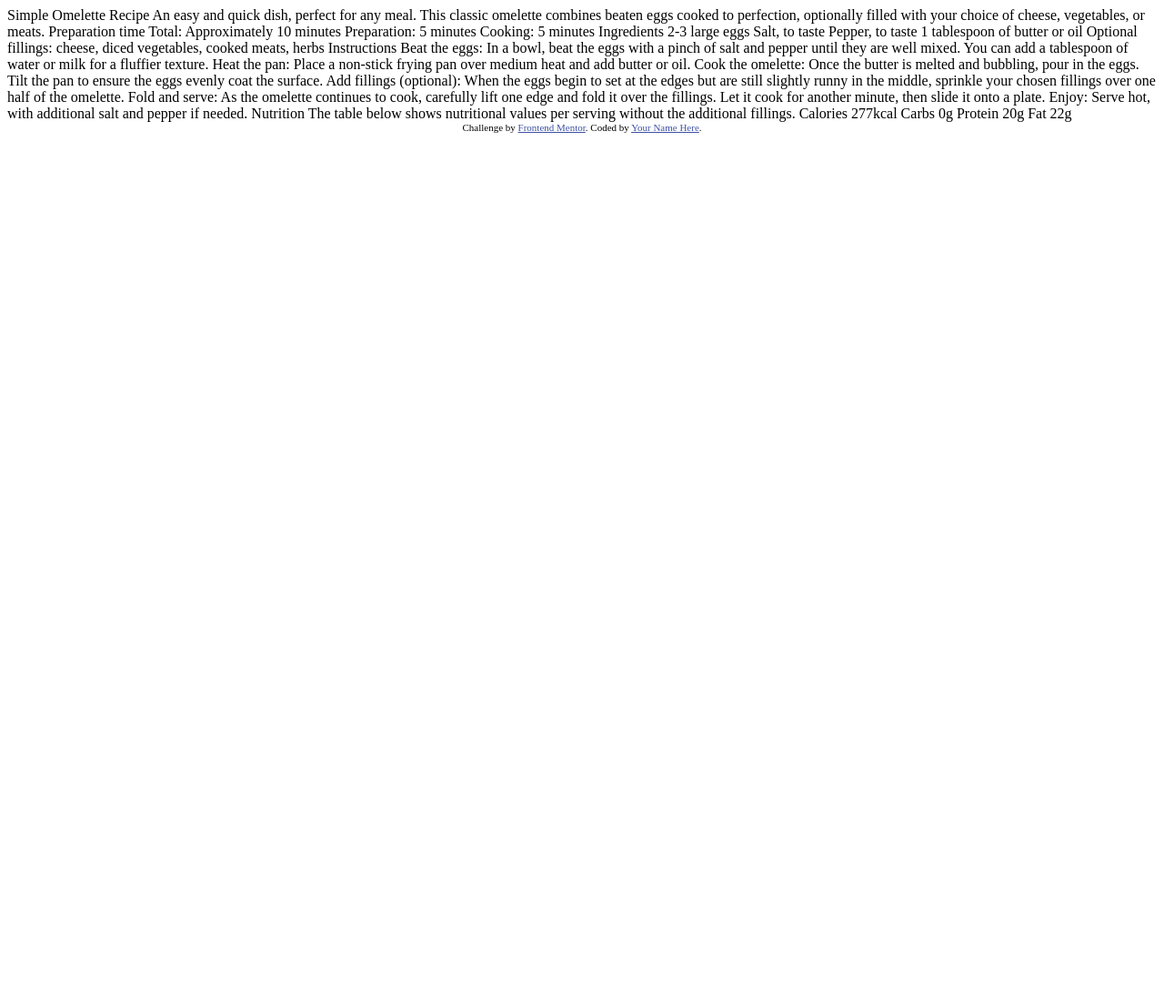
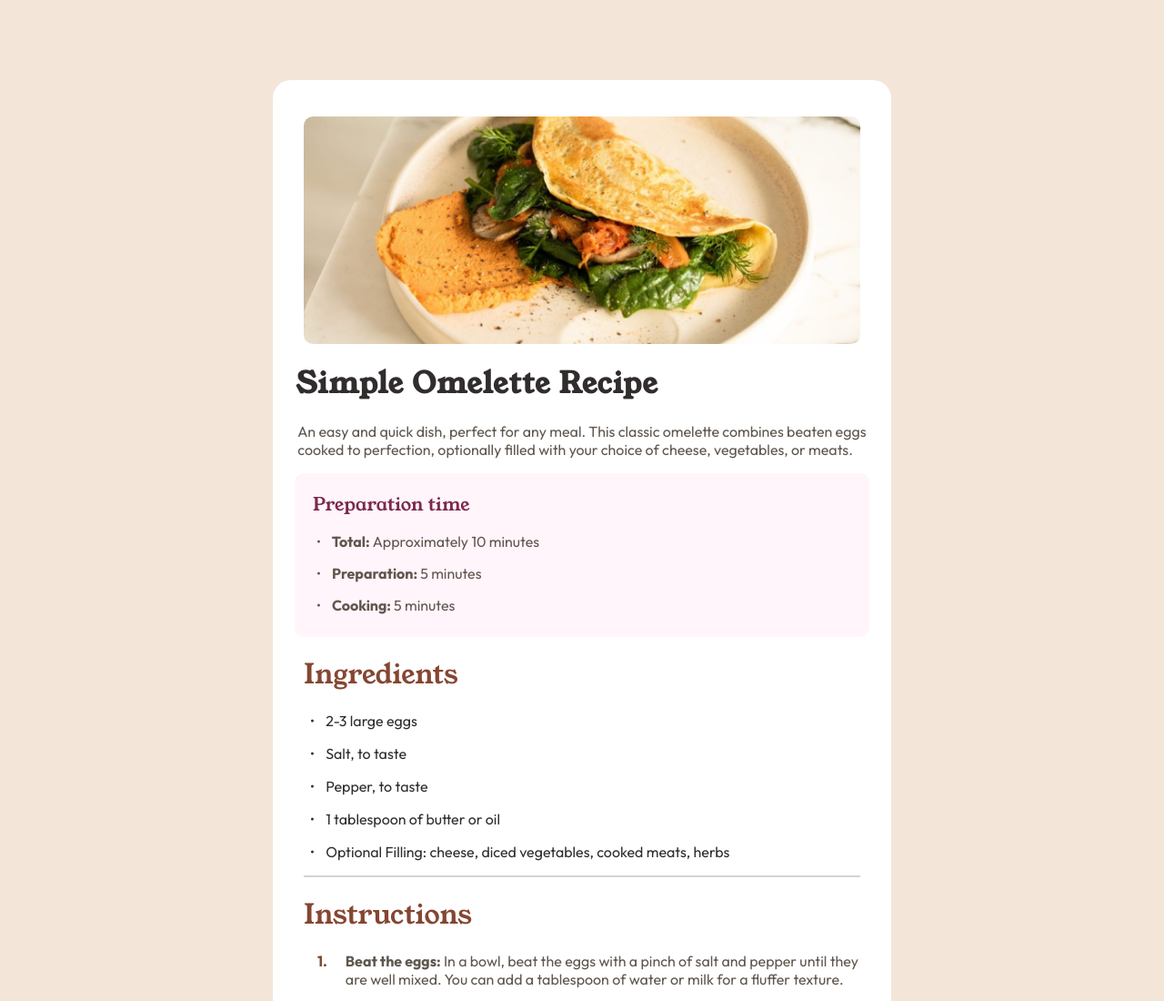
Before and after one commit to flapps-ind/frontendmentor-project-4, a plain HTML site: page index.html in a window 1280 px wide. Shown: the top 1100 px of the page at 91% size. Before the commit the page ends 800 px from the top, so only its background shows below. Drawn offline with Linux system fonts and the light colour scheme.

Commit message:
final commit

```diff
--- a/index.html
+++ b/index.html
@@ -2,76 +2,120 @@
 <html lang="en">
 <head>
   <meta charset="UTF-8">
-  <meta name="viewport" content="width=device-width, initial-scale=1.0"> <!-- displays site properly based on user's device -->
+  <meta name="viewport" content="width=device-width, initial-scale=1.0">
+  <link rel="stylesheet" href="styles.css">
+  <title>Recipe-card</title>
+</head>
+  <body>
+    <div class="container" id="class">
+      <img class="image" src="assets/images/image-omelette.jpeg" alt="">
+      <div class="title">
+        <h1>
+        Simple Omelette Recipe
+      </h1>
+      </div>
+      <div class="para" id="">
+        <p>An easy and quick dish, perfect for any meal. This classic omelette combines beaten eggs cooked to perfection, optionally filled with your choice of cheese, vegetables, or meats.</p>
+      </div>
+      <div class="pinkBox">
+        <p class="pinkBox-title">Preparation time</p>
+        <p class="pinkBox-text"><b>&#183;</b>&nbsp;&nbsp;&nbsp;<b>
+          Total:
+        </b>
+         Approximately 10 minutes
+        </p>
+        <p class="pinkBox-text"><b>&#183;</b>&nbsp;&nbsp;&nbsp;<b>
+          Preparation:
+        </b>
+         5 minutes
+        </p>
+        <p class="pinkBox-text"><b>&#183;</b>&nbsp;&nbsp;&nbsp;<b>
+          Cooking:
+        </b>
+         5 minutes
+        </p>
 
-  <link rel="icon" type="image/png" sizes="32x32" href="./assets/images/favicon-32x32.png">
+      </div>
 
-  <title>Frontend Mentor | Recipe page</title>
+      <div class="ingredientBox">
+        <p class="ingredientBox-title">Ingredients</p>
+        <p class="ingredientBox-text"><b>&#183;</b>&nbsp;&nbsp;&nbsp;
+         2-3 large eggs
+        </p>
+        <p class="ingredientBox-text"><b>&#183;</b>&nbsp;&nbsp;&nbsp;
+          Salt, to taste
+        </p>
+        <p class="ingredientBox-text"><b>&#183;</b>&nbsp;&nbsp;&nbsp;
+         Pepper, to taste
+        </p>
+        <p class="ingredientBox-text"><b>&#183;</b>&nbsp;&nbsp;&nbsp;
+          1 tablespoon of butter or oil
+        </p>
+        <p class="ingredientBox-text"><b>&#183;</b>&nbsp;&nbsp;&nbsp;
+          Optional Filling: cheese, diced vegetables, cooked meats, herbs
+        </p>
+      </div>
 
-  <!-- Feel free to remove these styles or customise in your own stylesheet 👍 -->
-  <style>
-    .attribution { font-size: 11px; text-align: center; }
-    .attribution a { color: hsl(228, 45%, 44%); }
-  </style>
-</head>
-<body>
+      <div class="instructionBox">
+        <p class="ingredientBox-title margin-down">Instructions</p>
+        <div class="instructionBox-text" id="">
+          <div class="number"><b>1.</b></div>
+          <div class="instruction"><p style="margin-bottom: 0px;"><b>Beat the eggs:</b> In a bowl, beat the eggs with a pinch of salt and pepper until they are well mixed. You can add a tablespoon of water or milk for a fluffer texture.</p></div>
 
-  Simple Omelette Recipe
+        </div>
+         <div class="instructionBox-text" id="">
+          <div class="number"><b>2.</b></div>
+          <div class="instruction"><p style="margin-bottom: 0px; margin-top: 10px;"><b>Heat the pan:</b> Place a non-stick frying pan over medium heat and add butter or oil.</p></div>
 
-  An easy and quick dish, perfect for any meal. This classic omelette combines beaten eggs cooked
-  to perfection, optionally filled with your choice of cheese, vegetables, or meats.
+        </div>
+         <div class="instructionBox-text" id="">
+          <div class="number"><b>3.</b></div>
+          <div class="instruction"><p style="margin-bottom: 0px; margin-top: 10px;"><b>Cook the omelette:</b> Once the butter is melted and bubbling, pour in the eggs. Tilt the pan to ensure the eggs evenly coat the surface.</p></div>
 
-  Preparation time
+        </div>
+         <div class="instructionBox-text" id="">
+          <div class="number"><b>4.</b></div>
+          <div class="instruction"><p style="margin-bottom: 0px; margin-top: 10px;"><b>Add fillings:</b> When the eggs begin to set at the edges but are still slightly runny in the middle, sprinkle your chosen fillings over one half of the omelette.</p></div>
 
-  Total: Approximately 10 minutes
-  Preparation: 5 minutes
-  Cooking: 5 minutes
+        </div>
+         <div class="instructionBox-text" id="">
+          <div class="number"><b>5.</b></div>
+          <div class="instruction"><p style="margin-bottom: 0px; margin-top: 10px;"><b>Fold and serve:</b> As the omelette continues to cook, carefully lift one edge and fold it  over the fillings. Let it cook for another minute, then slide it onto a plate.</p></div>
 
-  Ingredients
+        </div>
+         <div class="instructionBox-text" id="">
+          <div class="number"><b>6.</b></div>
+          <div class="instruction"><p style="margin-bottom: 0px; margin-top: 10px;"><b>Enjoy:</b> Serve hot, with additional salt and pepper if needed.</p></div>
 
-  2-3 large eggs
-  Salt, to taste
-  Pepper, to taste
-  1 tablespoon of butter or oil
-  Optional fillings: cheese, diced vegetables, cooked meats, herbs
+        </div>
+      </div>
 
-  Instructions
+      <div class="nutritionBox">
+        <div class="ingredientBox-title">
+          Nutrition
+        </div>
+        <div class="nutritionBox-subtitle">
+          The table below shows nutritional values per serving without the additional fillings.
+        </div>
+        <div class="nutritionBox-table">
+          <div class="nutrients" style="color: var(--oakBrown)">Calories</div>
+          <div class="calorie" style="color: var(--brown); font-weight: bold;">277kcal</div>
+        </div>
+        <div class="nutritionBox-table">
+          <div class="nutrients" style="color: var(--oakBrown)">Carbs</div>
+          <div class="calorie" style="color: var(--brown); font-weight: bold; margin-right: 35px;">0g</div>
+        </div>
+        <div class="nutritionBox-table">
+          <div class="nutrients" style="color: var(--oakBrown)">Protein</div>
+          <div class="calorie" style="color: var(--brown); font-weight: bold; margin-right: 25px;">20g</div>
+        </div>
+        <div class="nutritionBox-table" style=" border: none;">
+          <div class="nutrients" style="color: var(--oakBrown)">Fat</div>
+          <div class="calorie" style="color: var(--brown); font-weight: bold; margin-right: 25px;">22g</div>
 
-  Beat the eggs: In a bowl, beat the eggs with a pinch of salt and pepper until they are well mixed.
-  You can add a tablespoon of water or milk for a fluffier texture.
+      </div>
 
-  Heat the pan: Place a non-stick frying pan over medium heat and add butter or oil.
 
-  Cook the omelette: Once the butter is melted and bubbling, pour in the eggs. Tilt the pan to ensure
-  the eggs evenly coat the surface.
-
-  Add fillings (optional): When the eggs begin to set at the edges but are still slightly runny in the
-  middle, sprinkle your chosen fillings over one half of the omelette.
-
-  Fold and serve: As the omelette continues to cook, carefully lift one edge and fold it over the
-  fillings. Let it cook for another minute, then slide it onto a plate.
-
-  Enjoy: Serve hot, with additional salt and pepper if needed.
-
-  Nutrition
-
-  The table below shows nutritional values per serving without the additional fillings.
-
-  Calories
-  277kcal
-
-  Carbs
-  0g
-
-  Protein
-  20g
-
-  Fat
-  22g
-
-  <div class="attribution">
-    Challenge by <a href="https://www.frontendmentor.io?ref=challenge" target="_blank">Frontend Mentor</a>.
-    Coded by <a href="#">Your Name Here</a>.
-  </div>
-</body>
+    </div>
+  </body>
 </html>
--- a/styles.css
+++ b/styles.css
@@ -1,18 +1,158 @@
-@import url('https://fonts.googleapis.com/css2?family=Young+Serif&display=swap');
-
-@import url('https://fonts.googleapis.com/css2?family=Outfit:wght@400;600;700&display=swap');
-
-
-
+@import url('https://fonts.googleapis.com/css2?family=Outfit:wght@100..900&family=Young+Serif&display=swap');
+@import url('https://fonts.googleapis.com/css2?family=Outfit:wght@100..900&family=Young+Serif&display=swap');
 
 :root {
   --white: hsl(0, 0%, 100%);
-  --light-pale: hsl(30, 54%, 90%);
-  --light-gray: hsl(30, 18%, 87%);
-  --stone-brown: hsl(30, 10%, 34%);
-  --dark-brown: hsl(24, 5%, 18%);
+  --pale: hsl(30, 54%, 90%);
+  --darkerPale: hsl(30, 18%, 87%);
+  --oakBrown: hsl(30, 10%, 34%);
+  --spruceBrown: hsl(24, 5%, 18%);
   --brown: hsl(14, 45%, 36%);
-  --magenta: hsl(332, 51%, 32%);
-  --white-pink: hsl(330, 100%, 98%);
+  --pink: hsl(330, 100%, 98%);
+  --darkPink: hsl(332, 51%, 32%);
 
 }
+
+body {
+  font-family: Outfit;
+  background-color: var(--pale);
+  display: flex;
+  flex-direction: column;
+  justify-content: center;
+  align-items: center;
+  padding-bottom: 100px;
+}
+
+.container {
+  background-color: white;
+  margin-top: 80px;
+  width: 680px;
+  display: flex;
+  flex-direction: column;
+  justify-content: flex-start;
+  align-items: center;
+  padding-top: 20px;
+  border-radius: 20px;
+}
+
+.image {
+  object-fit: cover;
+  height: 250px;
+  width: 90%;
+  border-radius: 10px;
+  margin-top: 20px;
+}
+
+.title {
+  align-self: flex-start;
+  margin-left: 25px;
+  color: var(--spruceBrown);
+  margin-bottom: 0;
+  font-family: Young Serif;
+  letter-spacing: 1px;
+
+}
+
+.para {
+  width: 92%;
+  color: var(--oakBrown);
+  margin-top: 0;
+  font-size: 16px;
+}
+
+p {
+  margin-top: 20px;
+}
+
+h1 {
+  margin-bottom: 0;
+  font-weight: 900;
+}
+
+.pinkBox {
+  background-color: var(--pink);
+  width: 90%;
+  height: 180px;
+  border-radius: 10px;
+  padding-left: 20px;
+}
+
+.pinkBox-title {
+  font-size: 20px;
+  font-family: Young Serif;
+  color: var(--darkPink)
+}
+
+.pinkBox-text {
+  margin-left: 5px;
+  color: var(--oakBrown);
+  font-size: 16px;
+  line-height: 15px;
+}
+
+.ingredientBox {
+  width: 90%;
+  border-bottom: 2px solid lightgray;
+}
+
+.ingredientBox-title {
+  font-size: 30px;
+  color: var(--brown);
+  font-family: Young Serif;
+  margin-bottom: 20px;
+}
+
+.ingredientBox-text {
+  line-height: 20px;
+  color: var(--spruceBrown);
+  margin-left: 8px;
+  margin-top: 0;
+}
+
+.instructionBox {
+  width: 90%;
+  margin-top: 0;
+  border-bottom: 2px solid lightgray;
+  padding-bottom: 30px;
+}
+
+.instructionBox-text {
+  display: flex;
+  margin-left: 15px;
+  margin-bottom: 0;
+
+}
+
+.instruction {
+  margin-left: 20px;
+  align-self: baseline;
+  color: var(--oakBrown);
+}
+
+.number {
+  align-self: baseline;
+  color: var(--brown);
+}
+
+.margin-down {
+  margin-bottom: 0;
+}
+
+.nutritionBox {
+  width: 90%;
+  margin-top: 30px;
+  margin-bottom: 30px;
+}
+
+.nutritionBox-subtitle {
+  color: var(--oakBrown)
+}
+.nutritionBox-table {
+  display: flex;
+  justify-content: space-between;
+  padding-left: 30px;
+  padding-right: 200px;
+  border-bottom: 2px solid lightgray;
+  padding-bottom: 15px;
+  padding-top: 15px;
+}
```
